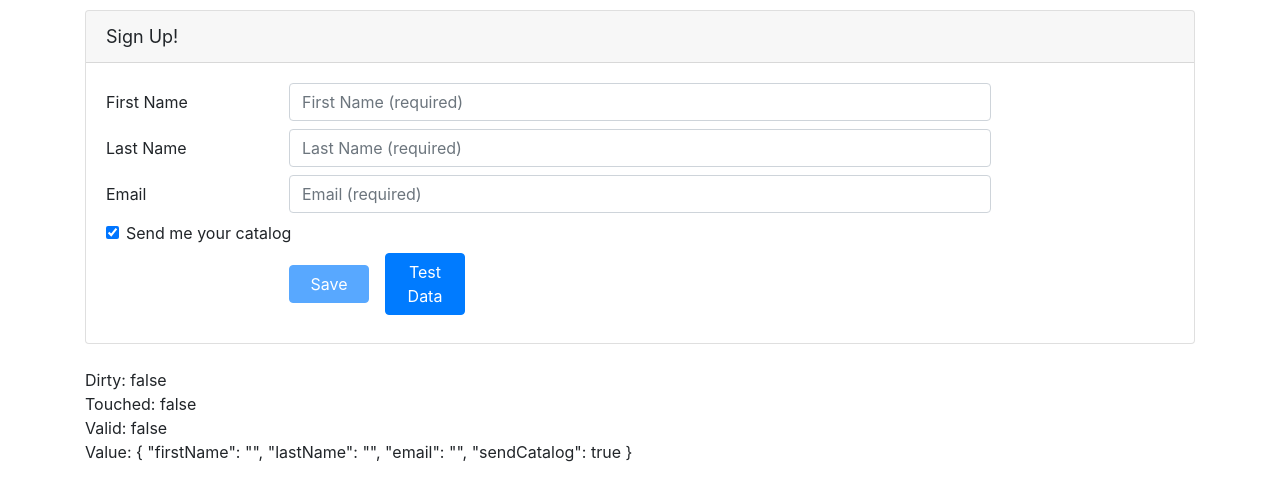
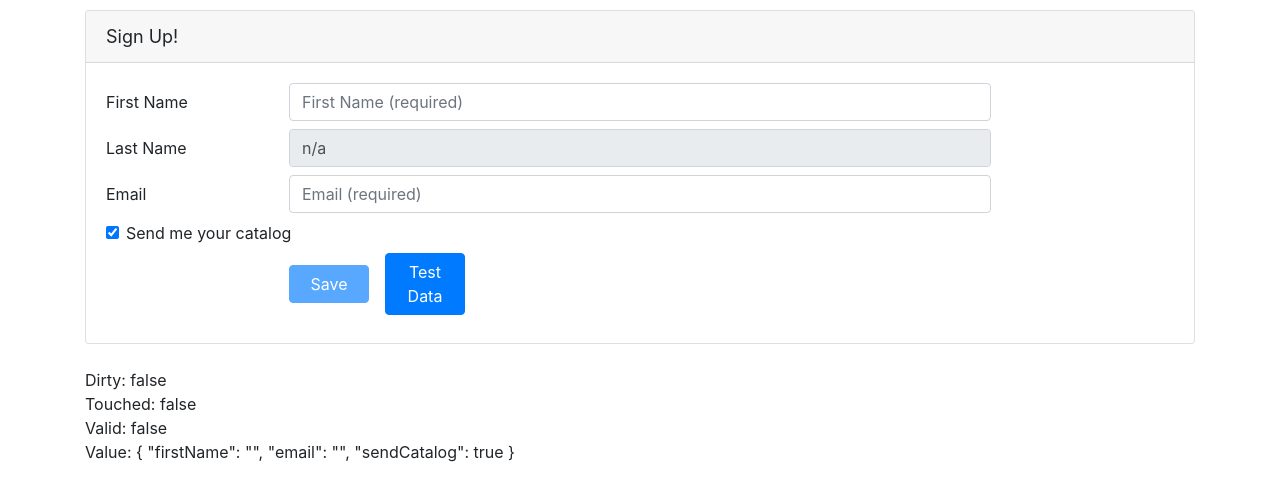
Before and after one commit to a-curia/ps-AMP-2, an Angular app: page / in a window 1280 px wide. Shown: the top 500 px of the page. Built offline with nearby package versions, Linux system fonts and the light colour scheme.

Commit message:
FormBuilder

```diff
--- a/src/app/customers/customer.component.ts
+++ b/src/app/customers/customer.component.ts
@@ -25,7 +25,7 @@ export class CustomerComponent implements OnInit {
     // });
     this.customerForm = this.fb.group({
       firstName: '',
-      lastName: '',
+      lastName: {value: 'n/a', disabled: true},
       email: '',
       sendCatalog: true
     });
```
